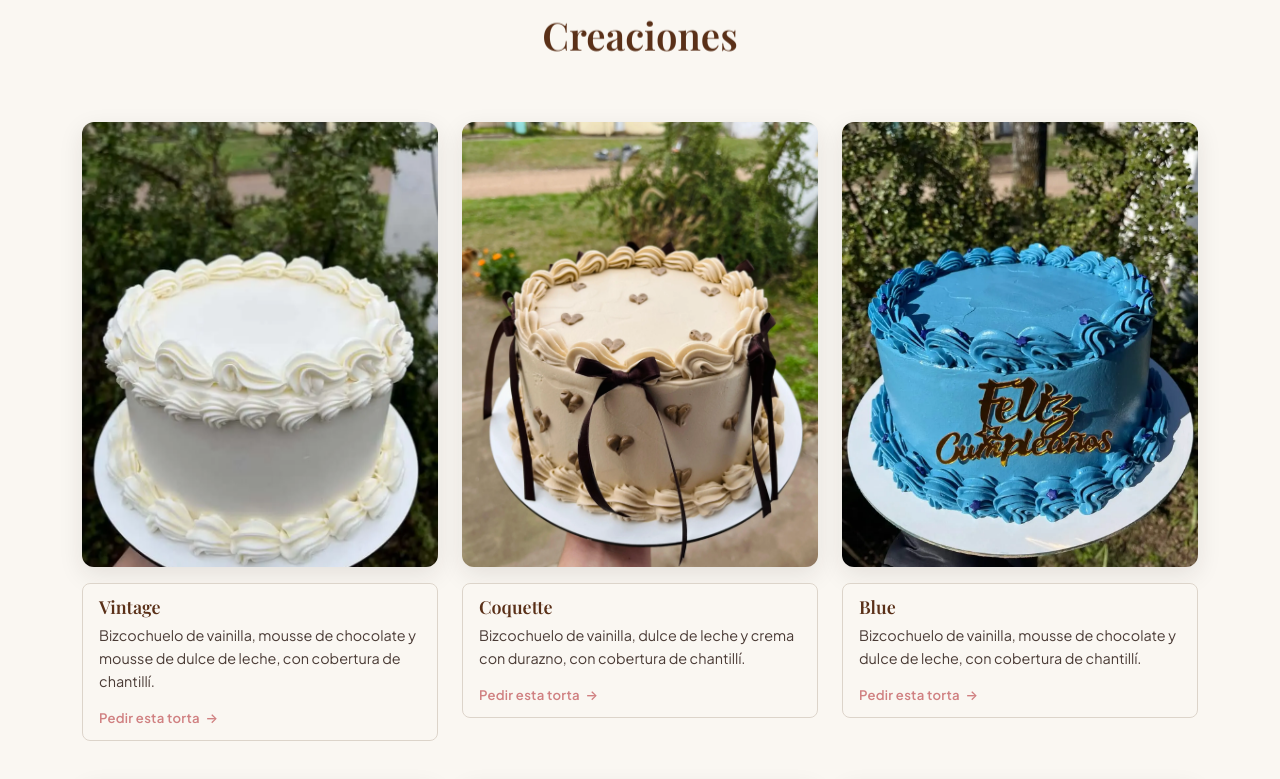
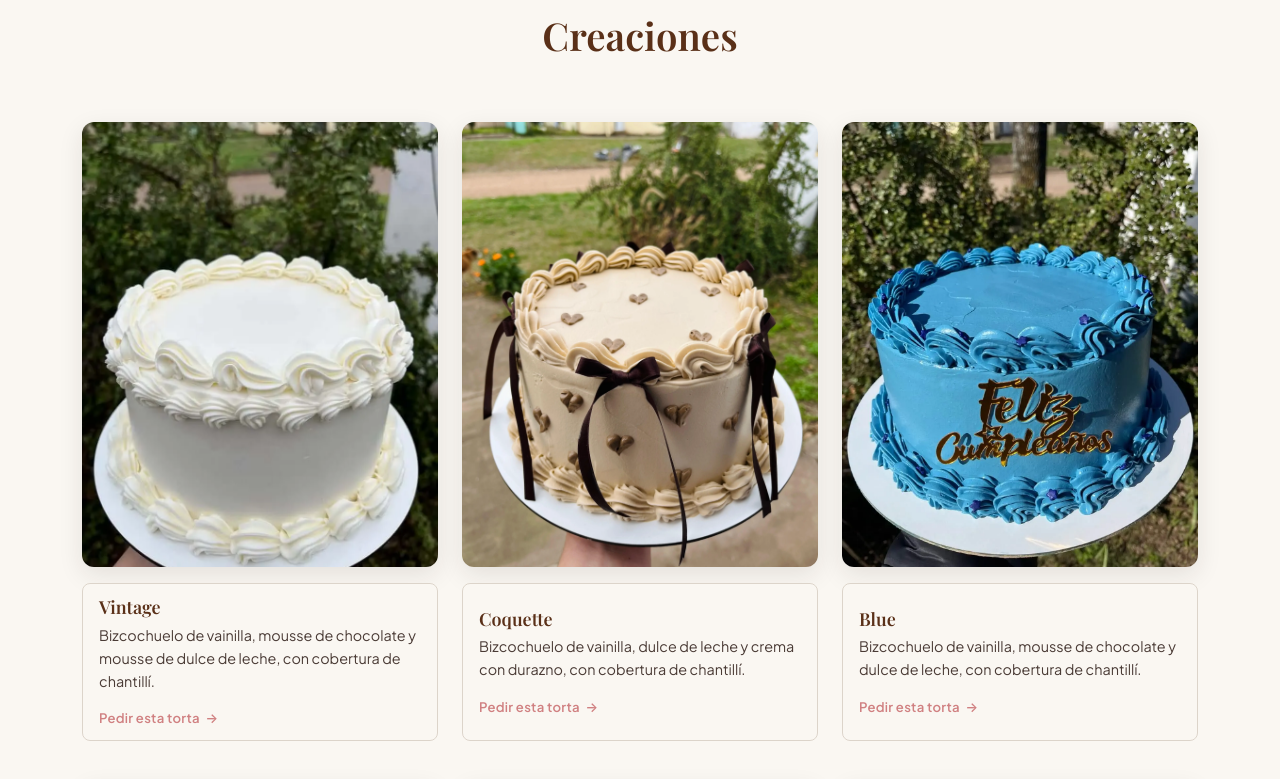
Before and after one commit to Luca-Enrique/AlmaPastel-landing, a plain HTML site: page index.html in a window 1280 px wide. Shown: the part 1640-2419 px from the top of the page. Drawn offline with nearby package versions, Linux system fonts and the light colour scheme; a web font is replaced by a local one.

Commit message:
fix: alto y ancho uniformes en captions de creaciones

```diff
--- a/static/css/style.css
+++ b/static/css/style.css
@@ -289,7 +289,13 @@ a:hover {
     row-gap: 2.5rem;
 }
 
+.creaciones-grid > [class*="col-"] {
+    display: flex;
+    flex-direction: column;
+}
+
 .creacion-card {
+    width: 100%;
     max-width: 480px;
     box-shadow: 0 8px 24px rgba(43, 30, 25, 0.10);
     border-radius: 12px;
@@ -312,6 +318,8 @@ a:hover {
 }
 
 .creacion-caption {
+    flex-grow: 1;
+    width: 100%;
     max-width: 480px;
     margin: 1rem auto 0;
     background-color: rgba(250, 247, 242, 0.92);
```
